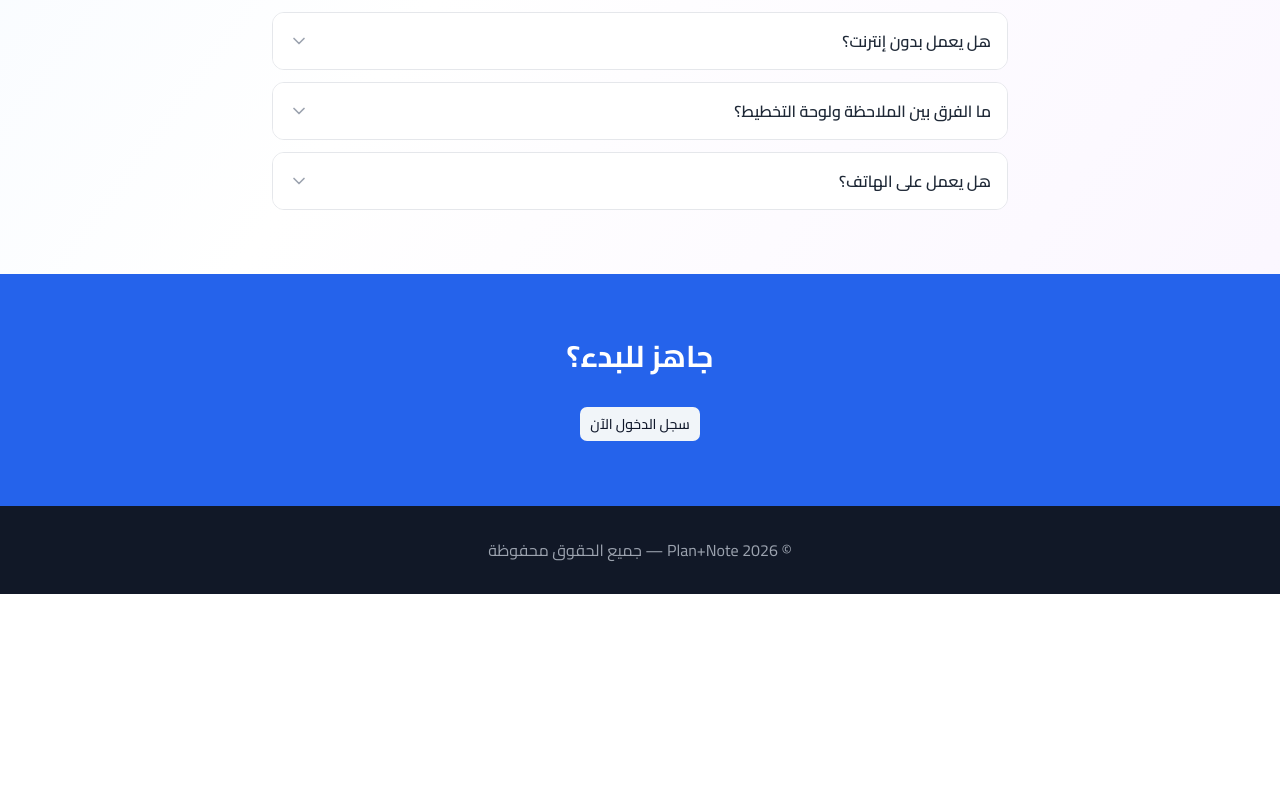
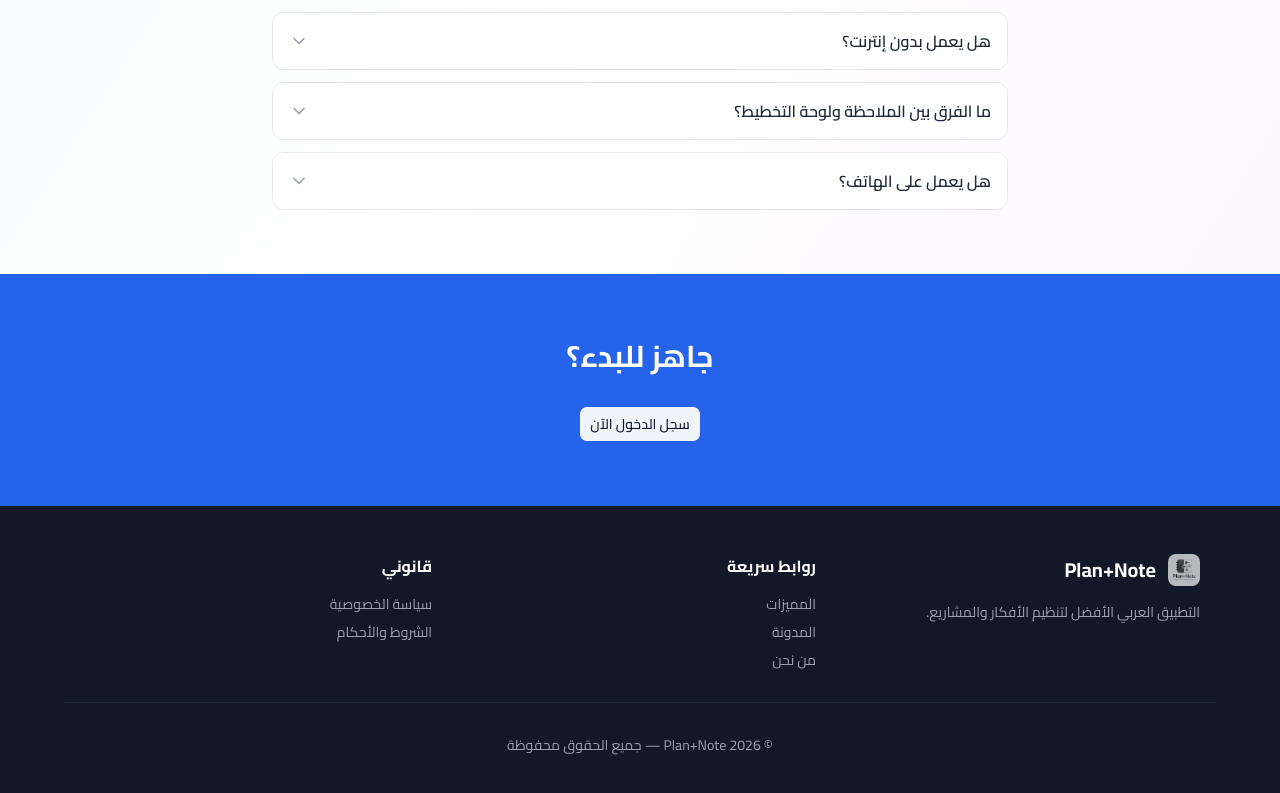
Before and after one commit to naderelsaany/plan-note, a Next.js app: page / in a window 1280 px wide. Shown: the part 1162-1955 px from the top of the page. Before the commit the page ends 1756 px from the top, so only its background shows below. Built offline with nearby package versions, Linux system fonts and the light colour scheme; no server answers.

Commit message:
feat(seo): Add Google Site Verification and expand Footer with internal links

```diff
--- a/app/layout.js
+++ b/app/layout.js
@@ -12,16 +12,39 @@ const cairo = Cairo({
 });
 
 export const metadata = {
+  metadataBase: new URL('https://plan-note-psi.vercel.app'),
   title: 'Plan+Note',
   description: 'تطبيق عربي متكامل يجمع بين الملاحظات النصية ولوحة التخطيط اللانهائية.',
   keywords: ['مفكرة', 'تطبيق ملاحظات عربي', 'لوحة تخطيط لا نهائية', 'Plan Note'],
+  alternates: {
+    canonical: '/',
+  },
   openGraph: {
     title: 'Plan+Note — مفكرتك الذكية',
     description: 'نظّم أفكارك وخطّط مشاريعك باللغة العربية',
+    url: 'https://plan-note-psi.vercel.app',
+    siteName: 'Plan+Note',
     type: 'website',
     locale: 'ar_EG',
+    images: [
+      {
+        url: '/icon-512x512.png',
+        width: 512,
+        height: 512,
+        alt: 'Plan+Note Cover Image',
+      },
+    ],
+  },
+  twitter: {
+    card: 'summary',
+    title: 'Plan+Note — مفكرتك الذكية',
+    description: 'نظّم أفكارك وخطّط مشاريعك باللغة العربية',
+    images: ['/icon-512x512.png'],
   },
   robots: { index: true, follow: true },
+  verification: {
+    google: 'cNHfGJiXXVT2uaJ8q7mofplDpWfTNvatP1Sqsz6syiU',
+  },
 };
 
 /**
--- a/app/page.js
+++ b/app/page.js
@@ -1,4 +1,5 @@
 // ⚠️ Server Component (بدون use client لتحسين الـ SEO)
+import Link from 'next/link';
 import { LandingAuthButton } from '@/components/landing-auth-button';
 import { FAQItem } from '@/components/faq-item';
 import { FileText, Layout, Download } from 'lucide-react';
@@ -98,8 +99,34 @@ export default function LandingPage() {
         <LandingAuthButton variant="secondary" size="lg" text="سجل الدخول الآن" />
       </section>
 
-      <footer className="bg-gray-900 text-gray-400 text-center py-8">
-        <p>© {currentYear} Plan+Note — جميع الحقوق محفوظة</p>
+      <footer className="bg-gray-900 text-gray-400 py-12">
+        <div className="max-w-6xl mx-auto px-4 grid grid-cols-1 md:grid-cols-3 gap-8">
+          <div>
+            <div className="flex items-center gap-3 mb-4">
+              <img src="/logo.png" alt="Plan+Note" className="w-8 h-8 rounded-lg grayscale opacity-70" />
+              <span className="text-xl font-bold text-white">Plan+Note</span>
+            </div>
+            <p className="text-sm">التطبيق العربي الأفضل لتنظيم الأفكار والمشاريع.</p>
+          </div>
+          <div>
+            <h4 className="text-white font-bold mb-4">روابط سريعة</h4>
+            <ul className="space-y-2 text-sm">
+              <li><Link href="/features" className="hover:text-white transition-colors">المميزات</Link></li>
+              <li><Link href="/blog" className="hover:text-white transition-colors">المدونة</Link></li>
+              <li><Link href="/about" className="hover:text-white transition-colors">من نحن</Link></li>
+            </ul>
+          </div>
+          <div>
+            <h4 className="text-white font-bold mb-4">قانوني</h4>
+            <ul className="space-y-2 text-sm">
+              <li><Link href="/privacy" className="hover:text-white transition-colors">سياسة الخصوصية</Link></li>
+              <li><Link href="/terms" className="hover:text-white transition-colors">الشروط والأحكام</Link></li>
+            </ul>
+          </div>
+        </div>
+        <div className="max-w-6xl mx-auto px-4 mt-8 pt-8 border-t border-gray-800 text-center text-sm">
+          <p>© {currentYear} Plan+Note — جميع الحقوق محفوظة</p>
+        </div>
       </footer>
     </div>
   );
```
